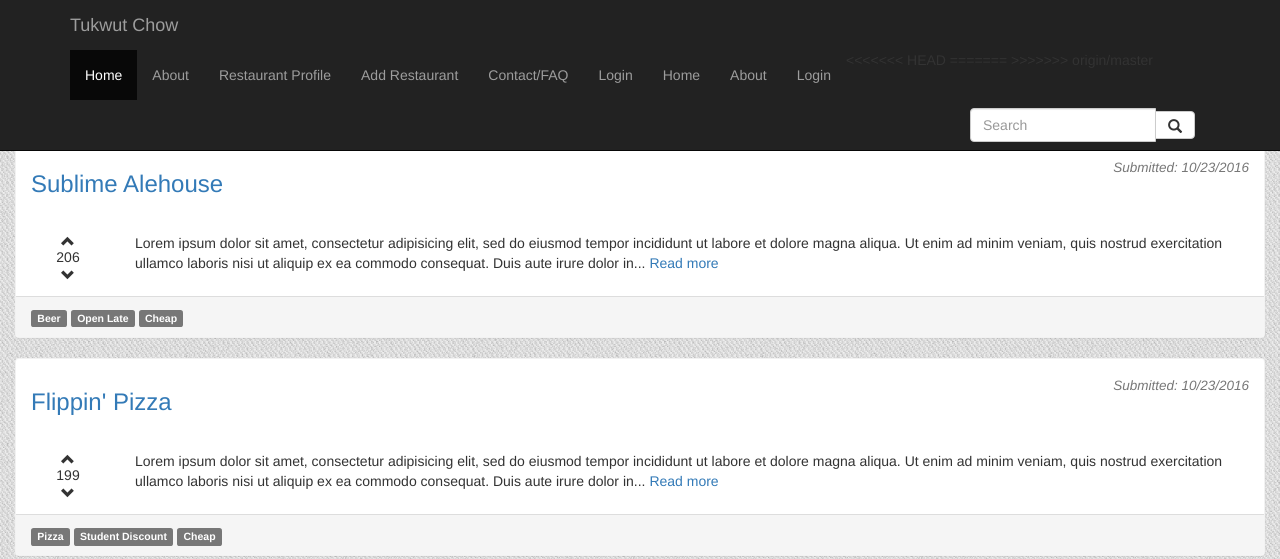
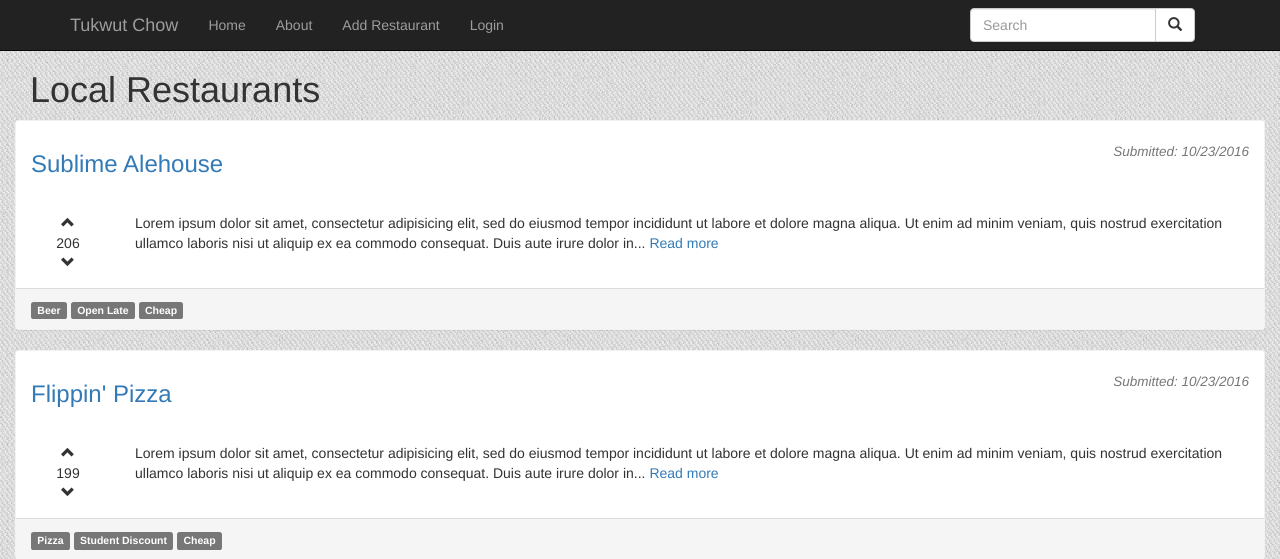
Before and after one commit to jvb93/cis444Project, a PHP site: page /index.php in a window 1280 px wide. Shown: the top 559 px of the page. Run offline with PHP 8.4, Linux system fonts and the light colour scheme.

Commit message:
merging rajak's commit
general cleanup, removing extraneous crap

```diff
--- a/header.php
+++ b/header.php
@@ -1,4 +1,4 @@
-+<!DOCTYPE html>
+<!DOCTYPE html>
 <html lang="en">
   <head>
     <meta charset="utf-8">
@@ -31,19 +31,12 @@
       </div>
       <div id="navbar" class="collapse navbar-collapse">
         <ul class="nav navbar-nav">
-<<<<<<< HEAD
-          <li class="active"><a href="#">Home</a></li>
-          <li><a href="#about">About</a></li>
-          <li><a href="restaurantProfile.php">Restaurant Profile</a></li>
-          <li><a href="addRestaurant.php">Add Restaurant</a></li>
-          <li><a href="faqContact.php">Contact/FAQ</a></li>
-          <li><a href="login.php">Login</a></li>
-=======
+
           <li><a href="index.php">Home</a></li>
           <li><a href="faqContact.php">About</a></li>
+          <li><a href="addRestaurant.php">Add Restaurant</a></li>
           <li><a href="login.php">Login</a></li>
 
->>>>>>> origin/master
         </ul>
         <div class="col-sm-3 col-md-3 navbar-right">
         <form class="navbar-form" role="search">
--- a/index.php
+++ b/index.php
@@ -6,7 +6,7 @@
       <h1> Local Restaurants </h1>
     </div>
     <div class="col-md-2">
-        <a href="#" class="btn btn-success" id="addRestaurantButton">Add New Restaurant </a>
+
     </div>
 
 
```
